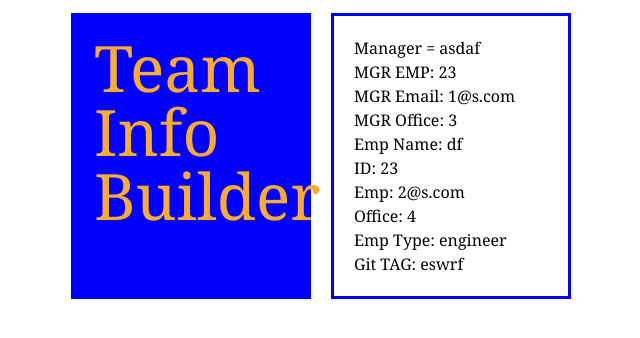
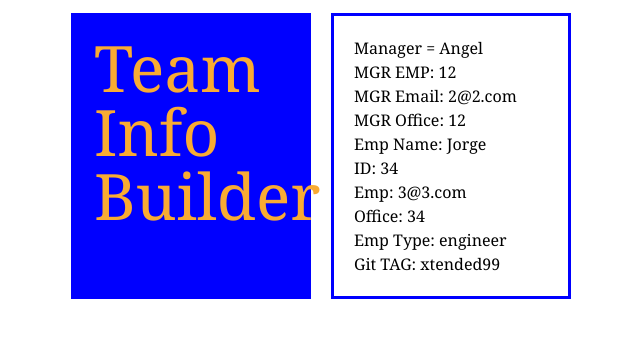
Before and after one commit to Xtended99/TeamInfoBuilder, a website: page dist/index.html in a window 1280 px wide. Shown: the whole page, without its empty margins (319-959 px from the left). Drawn offline with Linux system fonts and the light colour scheme.

Commit message:
TeamInfoBuilderUpdate

```diff
--- a/dist/index.html
+++ b/dist/index.html
@@ -22,13 +22,13 @@
             </div>
 
             <div id="man">
-               <h4> Manager =  asdaf <br>MGR EMP: 23 <br>MGR Email: 1@s.com <br>MGR Office: 3 </h4>
-               <p class="info"> Emp Name: df </p>
-               <p class="info"> ID: 23 </p>
-               <p class="info"> Emp: 2@s.com </p>
-               <p class="info"> Office: 4    </p>
+               <h4> Manager =  Angel <br>MGR EMP: 12 <br>MGR Email: 2@2.com <br>MGR Office: 12 </h4>
+               <p class="info"> Emp Name: Jorge </p>
+               <p class="info"> ID: 34 </p>
+               <p class="info"> Emp: 3@3.com </p>
+               <p class="info"> Office: 34    </p>
                <p class="info"> Emp Type: engineer </p>
-               <p class="info"> Git TAG: eswrf </p>
+               <p class="info"> Git TAG: xtended99 </p>
             </div>
 
          </div>
--- a/package.json
+++ b/package.json
@@ -1,6 +1,6 @@
 {
   "name": "teaminfo",
-  "version": "1.0.4",
+  "version": "1.0.5",
   "description": "TeamInfo",
   "main": "index.js",
   "directories": {
@@ -8,7 +8,9 @@
     "test": "test"
   },
   "dependencies": {
+    "fs-extra": "^10.0.0",
     "inquirer": "^8.1.1",
+    "inquirer-loop": "^0.3.0",
     "jest": "^27.0.6"
   },
   "devDependencies": {},
```
